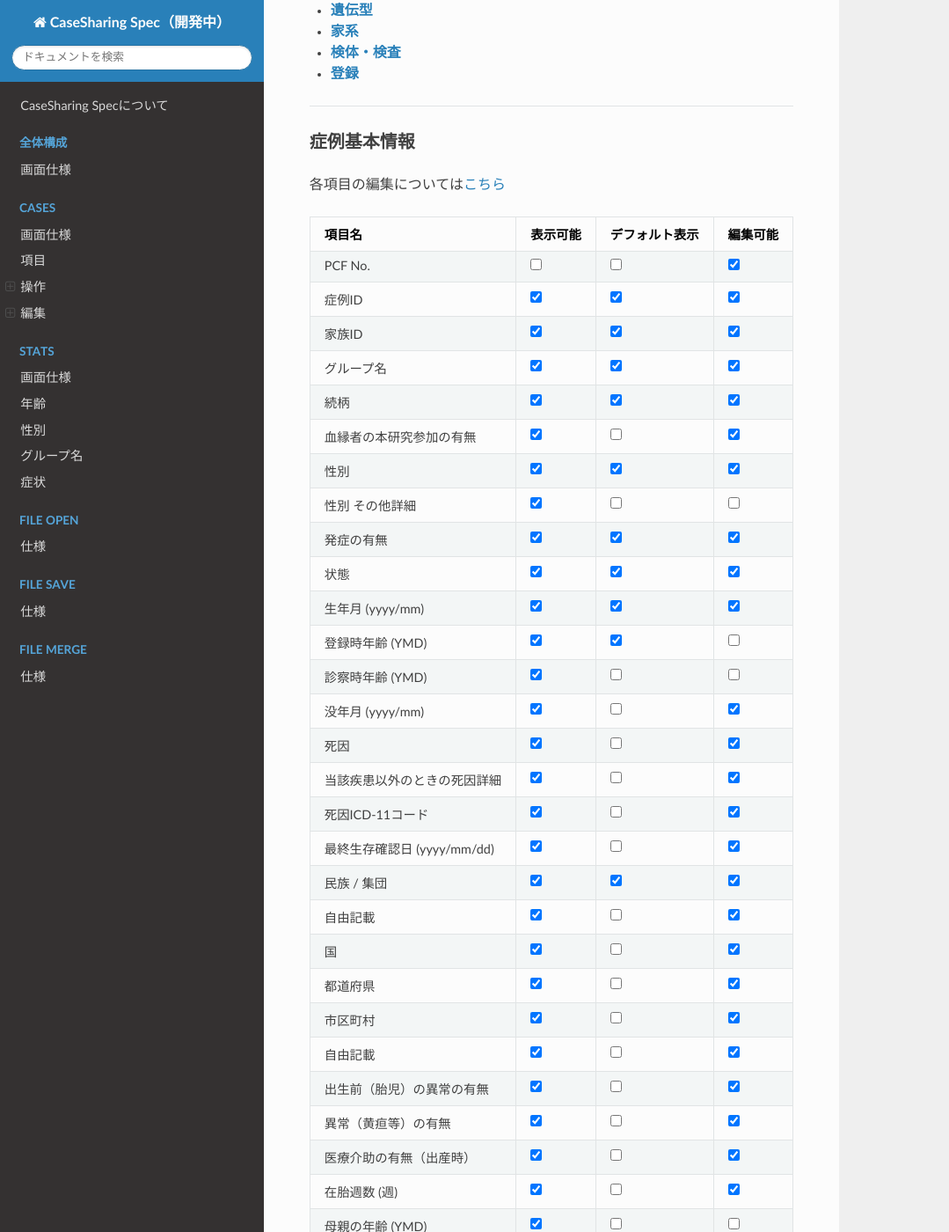
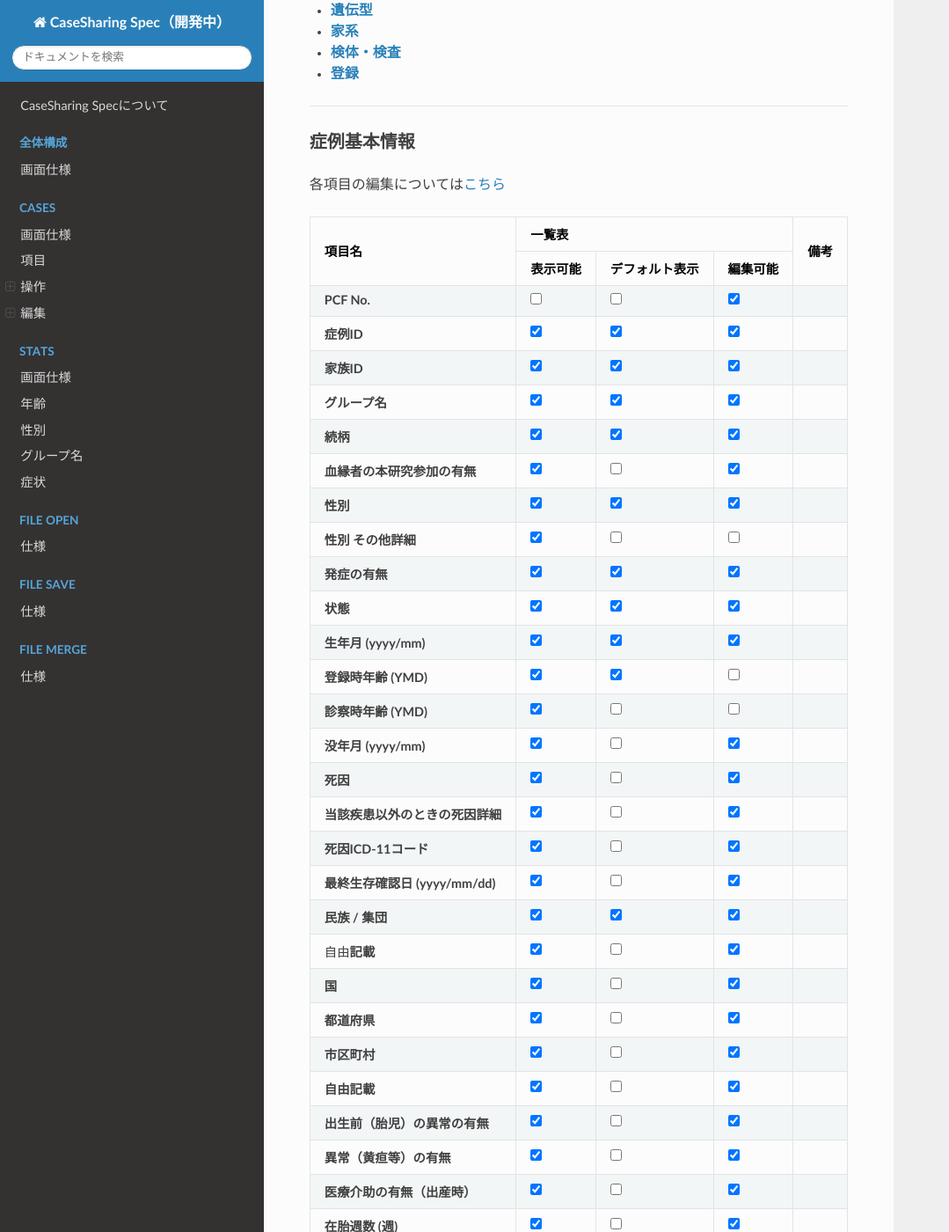
Before and after one commit to PubCaseFinder/pubcasefinder_spec, an MkDocs documentation site: the page built from docs/cases/items.md, in a window 1280 px wide and 1400 px high, scrolled down 347 px. Shown: the whole window at 88% size, without its empty margins (0-1079 px from the left). Built offline with MkDocs 1.6.1, drawn with Linux system fonts in a browser that asks for light colours; nearby versions of some CDN libraries.

Commit message:
markdownをtableに変更

```diff
--- a/docs/cases/items.md
+++ b/docs/cases/items.md
@@ -19,51 +19,323 @@ Casesでは下記の項目を扱うことができます。
 
 <!-- TODO: 編集モーダルとの違いを列追加 -->
 
-| 項目名 | 表示可能 | デフォルト表示 | 編集可能 |
-| ---- | ---- | ---- | ---- |
-| PCF No. | <input type="checkbox" class="readonly-input" /> | <input type="checkbox" class="readonly-input" /> | <input type="checkbox" class="readonly-input" checked /> |
-| 症例ID | <input type="checkbox" class="readonly-input" checked /> | <input type="checkbox" class="readonly-input" checked /> | <input type="checkbox" class="readonly-input" checked /> |
-| 家族ID | <input type="checkbox" class="readonly-input" checked /> | <input type="checkbox" class="readonly-input" checked /> | <input type="checkbox" class="readonly-input" checked /> |
-| グループ名 | <input type="checkbox" class="readonly-input" checked /> | <input type="checkbox" class="readonly-input" checked /> | <input type="checkbox" class="readonly-input" checked /> |
-| 続柄 | <input type="checkbox" class="readonly-input" checked /> | <input type="checkbox" class="readonly-input" checked /> | <input type="checkbox" class="readonly-input" checked /> |
-| 血縁者の本研究参加の有無 | <input type="checkbox" class="readonly-input" checked /> | <input type="checkbox" class="readonly-input" /> | <input type="checkbox" class="readonly-input" checked /> |
-| 性別 | <input type="checkbox" class="readonly-input" checked /> | <input type="checkbox" class="readonly-input" checked /> | <input type="checkbox" class="readonly-input" checked /> |
-| 性別 その他詳細 | <input type="checkbox" class="readonly-input" checked /> | <input type="checkbox" class="readonly-input" /> | <input type="checkbox" class="readonly-input" /> |
-| 発症の有無 | <input type="checkbox" class="readonly-input" checked /> | <input type="checkbox" class="readonly-input" checked /> | <input type="checkbox" class="readonly-input" checked /> |
-| 状態 | <input type="checkbox" class="readonly-input" checked /> | <input type="checkbox" class="readonly-input" checked /> | <input type="checkbox" class="readonly-input" checked /> |
-| 生年月 (yyyy/mm) | <input type="checkbox" class="readonly-input" checked /> | <input type="checkbox" class="readonly-input" checked /> | <input type="checkbox" class="readonly-input" checked /> |
-| 登録時年齢 (YMD) | <input type="checkbox" class="readonly-input" checked /> | <input type="checkbox" class="readonly-input" checked /> | <input type="checkbox" class="readonly-input" /> |
-| 診察時年齢 (YMD) | <input type="checkbox" class="readonly-input" checked /> | <input type="checkbox" class="readonly-input" /> | <input type="checkbox" class="readonly-input" /> |
-| 没年月 (yyyy/mm) | <input type="checkbox" class="readonly-input" checked /> | <input type="checkbox" class="readonly-input" /> | <input type="checkbox" class="readonly-input" checked /> |
-| 死因 | <input type="checkbox" class="readonly-input" checked /> | <input type="checkbox" class="readonly-input" /> | <input type="checkbox" class="readonly-input" checked /> |
-| 当該疾患以外のときの死因詳細 | <input type="checkbox" class="readonly-input" checked /> | <input type="checkbox" class="readonly-input" /> | <input type="checkbox" class="readonly-input" checked /> |
-| 死因ICD-11コード | <input type="checkbox" class="readonly-input" checked /> | <input type="checkbox" class="readonly-input" /> | <input type="checkbox" class="readonly-input" checked /> |
-| 最終生存確認日 (yyyy/mm/dd) | <input type="checkbox" class="readonly-input" checked /> | <input type="checkbox" class="readonly-input" /> | <input type="checkbox" class="readonly-input" checked /> |
-| 民族 / 集団 | <input type="checkbox" class="readonly-input" checked /> | <input type="checkbox" class="readonly-input" checked /> | <input type="checkbox" class="readonly-input" checked /> |
-| 自由記載 | <input type="checkbox" class="readonly-input" checked /> | <input type="checkbox" class="readonly-input" /> | <input type="checkbox" class="readonly-input" checked /> |
-| 国 | <input type="checkbox" class="readonly-input" checked /> | <input type="checkbox" class="readonly-input" /> | <input type="checkbox" class="readonly-input" checked /> |
-| 都道府県 | <input type="checkbox" class="readonly-input" checked /> | <input type="checkbox" class="readonly-input" /> | <input type="checkbox" class="readonly-input" checked /> |
-| 市区町村 | <input type="checkbox" class="readonly-input" checked /> | <input type="checkbox" class="readonly-input" /> | <input type="checkbox" class="readonly-input" checked /> |
-| 自由記載 | <input type="checkbox" class="readonly-input" checked /> | <input type="checkbox" class="readonly-input" /> | <input type="checkbox" class="readonly-input" checked /> |
-| 出生前（胎児）の異常の有無 | <input type="checkbox" class="readonly-input" checked /> | <input type="checkbox" class="readonly-input" /> | <input type="checkbox" class="readonly-input" checked /> |
-| 異常（黄疸等）の有無 | <input type="checkbox" class="readonly-input" checked /> | <input type="checkbox" class="readonly-input" /> | <input type="checkbox" class="readonly-input" checked /> |
-| 医療介助の有無（出産時） | <input type="checkbox" class="readonly-input" checked /> | <input type="checkbox" class="readonly-input" /> | <input type="checkbox" class="readonly-input" checked /> |
-| 在胎週数 (週) | <input type="checkbox" class="readonly-input" checked /> | <input type="checkbox" class="readonly-input" /> | <input type="checkbox" class="readonly-input" checked /> |
-| 母親の年齢 (YMD) | <input type="checkbox" class="readonly-input" checked /> | <input type="checkbox" class="readonly-input" /> | <input type="checkbox" class="readonly-input" /> |
-| 父親の年齢 (YMD) | <input type="checkbox" class="readonly-input" checked /> | <input type="checkbox" class="readonly-input" /> | <input type="checkbox" class="readonly-input" /> |
-| 生殖補助医療の有無 | <input type="checkbox" class="readonly-input" checked /> | <input type="checkbox" class="readonly-input" /> | <input type="checkbox" class="readonly-input" checked /> |
-| 生殖補助医療の種類 | <input type="checkbox" class="readonly-input" checked /> | <input type="checkbox" class="readonly-input" /> | <input type="checkbox" class="readonly-input" /> |
-| 調査実施日 (yyyy/mm/dd) | <input type="checkbox" class="readonly-input" checked /> | <input type="checkbox" class="readonly-input" /> | <input type="checkbox" class="readonly-input" checked /> |
-| 診察日 (yyyy/mm/dd) | <input type="checkbox" class="readonly-input" checked /> | <input type="checkbox" class="readonly-input" checked /> | <input type="checkbox" class="readonly-input" checked /> |
-| 施設名 | <input type="checkbox" class="readonly-input" checked /> | <input type="checkbox" class="readonly-input" /> | <input type="checkbox" class="readonly-input" checked /> |
-| 施設コード | <input type="checkbox" class="readonly-input" checked /> | <input type="checkbox" class="readonly-input" /> | <input type="checkbox" class="readonly-input" checked /> |
-| 担当医師名（姓） | <input type="checkbox" class="readonly-input" checked /> | <input type="checkbox" class="readonly-input" /> | <input type="checkbox" class="readonly-input" checked /> |
-| 担当医師名（名） | <input type="checkbox" class="readonly-input" checked /> | <input type="checkbox" class="readonly-input" /> | <input type="checkbox" class="readonly-input" checked /> |
-| 入力者名（姓） | <input type="checkbox" class="readonly-input" checked /> | <input type="checkbox" class="readonly-input" /> | <input type="checkbox" class="readonly-input" checked /> |
-| 入力者名（名） | <input type="checkbox" class="readonly-input" checked /> | <input type="checkbox" class="readonly-input" /> | <input type="checkbox" class="readonly-input" checked /> |
-| 備考 | <input type="checkbox" class="readonly-input" checked /> | <input type="checkbox" class="readonly-input" /> | <input type="checkbox" class="readonly-input" checked /> |
-| 作成日時 | <input type="checkbox" class="readonly-input" checked /> | <input type="checkbox" class="readonly-input" /> | <input type="checkbox" class="readonly-input" /> |
-| 更新日時 | <input type="checkbox" class="readonly-input" checked /> | <input type="checkbox" class="readonly-input" /> | <input type="checkbox" class="readonly-input" /> |
+<table>
+  <thead>
+    <tr>
+      <th rowspan="2" class="text-vertical-align-middle">項目名</th>
+      <th colspan="3">一覧表</th>
+      <th rowspan="2" class="text-vertical-align-middle">備考</th>
+    </tr>
+    <tr>
+      <th>表示可能</th>
+      <th>デフォルト表示</th>
+      <th>編集可能</th>
+    </tr>
+  </thead>
+  <tbody>
+    <tr>
+      <td><strong>PCF No.</strong></td>
+      <td><input type="checkbox" class="readonly-input" /></td>
+      <td><input type="checkbox" class="readonly-input" /></td>
+      <td><input type="checkbox" class="readonly-input" checked /></td>
+      <td></td>
+    </tr>
+    <tr>
+      <td><strong>症例ID</strong></td>
+      <td><input type="checkbox" class="readonly-input" checked /></td>
+      <td><input type="checkbox" class="readonly-input" checked /></td>
+      <td><input type="checkbox" class="readonly-input" checked /></td>
+      <td></td>
+    </tr>
+    <tr>
+      <td><strong>家族ID</strong></td>
+      <td><input type="checkbox" class="readonly-input" checked /></td>
+      <td><input type="checkbox" class="readonly-input" checked /></td>
+      <td><input type="checkbox" class="readonly-input" checked /></td>
+      <td></td>
+    </tr>
+    <tr>
+      <td><strong>グループ名</strong></td>
+      <td><input type="checkbox" class="readonly-input" checked /></td>
+      <td><input type="checkbox" class="readonly-input" checked /></td>
+      <td><input type="checkbox" class="readonly-input" checked /></td>
+      <td></td>
+    </tr>
+    <tr>
+      <td><strong>続柄</strong></td>
+      <td><input type="checkbox" class="readonly-input" checked /></td>
+      <td><input type="checkbox" class="readonly-input" checked /></td>
+      <td><input type="checkbox" class="readonly-input" checked /></td>
+      <td></td>
+    </tr>
+    <tr>
+      <td><strong>血縁者の本研究参加の有無</strong></td>
+      <td><input type="checkbox" class="readonly-input" checked /></td>
+      <td><input type="checkbox" class="readonly-input" /></td>
+      <td><input type="checkbox" class="readonly-input" checked /></td>
+      <td></td>
+    </tr>
+    <tr>
+      <td><strong>性別</strong></td>
+      <td><input type="checkbox" class="readonly-input" checked /></td>
+      <td><input type="checkbox" class="readonly-input" checked /></td>
+      <td><input type="checkbox" class="readonly-input" checked /></td>
+      <td></td>
+    </tr>
+    <tr>
+      <td><strong>性別 その他詳細</strong></td>
+      <td><input type="checkbox" class="readonly-input" checked /></td>
+      <td><input type="checkbox" class="readonly-input" /></td>
+      <td><input type="checkbox" class="readonly-input" /></td>
+      <td></td>
+    </tr>
+    <tr>
+      <td><strong>発症の有無</strong></td>
+      <td><input type="checkbox" class="readonly-input" checked /></td>
+      <td><input type="checkbox" class="readonly-input" checked /></td>
+      <td><input type="checkbox" class="readonly-input" checked /></td>
+      <td></td>
+    </tr>
+    <tr>
+      <td><strong>状態</strong></td>
+      <td><input type="checkbox" class="readonly-input" checked /></td>
+      <td><input type="checkbox" class="readonly-input" checked /></td>
+      <td><input type="checkbox" class="readonly-input" checked /></td>
+      <td></td>
+    </tr>
+    <tr>
+      <td><strong>生年月 (yyyy/mm)</strong></td>
+      <td><input type="checkbox" class="readonly-input" checked /></td>
+      <td><input type="checkbox" class="readonly-input" checked /></td>
+      <td><input type="checkbox" class="readonly-input" checked /></td>
+      <td></td>
+    </tr>
+    <tr>
+      <td><strong>登録時年齢 (YMD)</strong></td>
+      <td><input type="checkbox" class="readonly-input" checked /></td>
+      <td><input type="checkbox" class="readonly-input" checked /></td>
+      <td><input type="checkbox" class="readonly-input" /></td>
+      <td></td>
+    </tr>
+    <tr>
+      <td><strong>診察時年齢 (YMD)</strong></td>
+      <td><input type="checkbox" class="readonly-input" checked /></td>
+      <td><input type="checkbox" class="readonly-input" /></td>
+      <td><input type="checkbox" class="readonly-input" /></td>
+      <td></td>
+    </tr>
+    <tr>
+      <td><strong>没年月 (yyyy/mm)</strong></td>
+      <td><input type="checkbox" class="readonly-input" checked /></td>
+      <td><input type="checkbox" class="readonly-input" /></td>
+      <td><input type="checkbox" class="readonly-input" checked /></td>
+      <td></td>
+    </tr>
+    <tr>
+      <td><strong>死因</strong></td>
+      <td><input type="checkbox" class="readonly-input" checked /></td>
+      <td><input type="checkbox" class="readonly-input" /></td>
+      <td><input type="checkbox" class="readonly-input" checked /></td>
+      <td></td>
+    </tr>
+    <tr>
+      <td><strong>当該疾患以外のときの死因詳細</strong></td>
+      <td><input type="checkbox" class="readonly-input" checked /></td>
+      <td><input type="checkbox" class="readonly-input" /></td>
+      <td><input type="checkbox" class="readonly-input" checked /></td>
+      <td></td>
+    </tr>
+    <tr>
+      <td><strong>死因ICD-11コード</strong></td>
+      <td><input type="checkbox" class="readonly-input" checked /></td>
+      <td><input type="checkbox" class="readonly-input" /></td>
+      <td><input type="checkbox" class="readonly-input" checked /></td>
+      <td></td>
+    </tr>
+    <tr>
+      <td><strong>最終生存確認日 (yyyy/mm/dd)</strong></td>
+      <td><input type="checkbox" class="readonly-input" checked /></td>
+      <td><input type="checkbox" class="readonly-input" /></td>
+      <td><input type="checkbox" class="readonly-input" checked /></td>
+      <td></td>
+    </tr>
+    <tr>
+      <td><strong>民族 / 集団</strong></td>
+      <td><input type="checkbox" class="readonly-input" checked /></td>
+      <td><input type="checkbox" class="readonly-input" checked /></td>
+      <td><input type="checkbox" class="readonly-input" checked /></td>
+      <td></td>
+    </tr>
+    <tr>
+    <td>自由<strong>記載</strong></td>
+    <td><input type="checkbox" class="readonly-input" checked /></td>
+    <td><input type="checkbox" class="readonly-input" /></td>
+    <td><input type="checkbox" class="readonly-input" checked /></td>
+      <td></td>
+    </tr>
+    <tr>
+      <td><strong>国</strong></td>
+      <td><input type="checkbox" class="readonly-input" checked /></td>
+      <td><input type="checkbox" class="readonly-input" /></td>
+      <td><input type="checkbox" class="readonly-input" checked /></td>
+      <td></td>
+    </tr>
+    <tr>
+      <td><strong>都道府県</strong></td>
+      <td><input type="checkbox" class="readonly-input" checked /></td>
+      <td><input type="checkbox" class="readonly-input" /></td>
+      <td><input type="checkbox" class="readonly-input" checked /></td>
+      <td></td>
+    </tr>
+    <tr>
+      <td><strong>市区町村</strong></td>
+      <td><input type="checkbox" class="readonly-input" checked /></td>
+      <td><input type="checkbox" class="readonly-input" /></td>
+      <td><input type="checkbox" class="readonly-input" checked /></td>
+      <td></td>
+    </tr>
+    <tr>
+      <td><strong>自由記載</strong></td>
+      <td><input type="checkbox" class="readonly-input" checked /></td>
+      <td><input type="checkbox" class="readonly-input" /></td>
+      <td><input type="checkbox" class="readonly-input" checked /></td>
+      <td></td>
+    </tr>
+    <tr>
+      <td><strong>出生前（胎児）の異常の有無</strong></td>
+      <td><input type="checkbox" class="readonly-input" checked /></td>
+      <td><input type="checkbox" class="readonly-input" /></td>
+      <td><input type="checkbox" class="readonly-input" checked /></td>
+      <td></td>
+    </tr>
+    <tr>
+      <td><strong>異常（黄疸等）の有無</strong></td>
+      <td><input type="checkbox" class="readonly-input" checked /></td>
+      <td><input type="checkbox" class="readonly-input" /></td>
+      <td><input type="checkbox" class="readonly-input" checked /></td>
+      <td></td>
+    </tr>
+    <tr>
+      <td><strong>医療介助の有無（出産時）</strong></td>
+      <td><input type="checkbox" class="readonly-input" checked /></td>
+      <td><input type="checkbox" class="readonly-input" /></td>
+      <td><input type="checkbox" class="readonly-input" checked /></td>
+      <td></td>
+    </tr>
+    <tr>
+      <td><strong>在胎週数 (週)</strong></td>
+      <td><input type="checkbox" class="readonly-input" checked /></td>
+      <td><input type="checkbox" class="readonly-input" /></td>
+      <td><input type="checkbox" class="readonly-input" checked /></td>
+      <td></td>
+    </tr>
+    <tr>
+      <td><strong>母親の年齢 (YMD)</strong></td>
+      <td><input type="checkbox" class="readonly-input" checked /></td>
+      <td><input type="checkbox" class="readonly-input" /></td>
+      <td><input type="checkbox" class="readonly-input" /></td>
+      <td></td>
+    </tr>
+    <tr>
+      <td><strong>父親の年齢 (YMD)</strong></td>
+      <td><input type="checkbox" class="readonly-input" checked /></td>
+      <td><input type="checkbox" class="readonly-input" /></td>
+      <td><input type="checkbox" class="readonly-input" /></td>
+      <td></td>
+    </tr>
+    <tr>
+      <td><strong>生殖補助医療の有無</strong></td>
+      <td><input type="checkbox" class="readonly-input" checked /></td>
+      <td><input type="checkbox" class="readonly-input" /></td>
+      <td><input type="checkbox" class="readonly-input" checked /></td>
+      <td></td>
+    </tr>
+    <tr>
+      <td><strong>生殖補助医療の種類</strong></td>
+      <td><input type="checkbox" class="readonly-input" checked /></td>
+      <td><input type="checkbox" class="readonly-input" /></td>
+      <td><input type="checkbox" class="readonly-input" /></td>
+      <td></td>
+    </tr>
+    <tr>
+      <td><strong>調査実施日 (yyyy/mm/dd)</strong></td>
+      <td><input type="checkbox" class="readonly-input" checked /></td>
+      <td><input type="checkbox" class="readonly-input" /></td>
+      <td><input type="checkbox" class="readonly-input" checked /></td>
+      <td></td>
+    </tr>
+    <tr>
+      <td><strong>診察日 (yyyy/mm/dd)</strong></td>
+      <td><input type="checkbox" class="readonly-input" checked /></td>
+      <td><input type="checkbox" class="readonly-input" checked /></td>
+      <td><input type="checkbox" class="readonly-input" checked /></td>
+      <td></td>
+    </tr>
+    <tr>
+      <td><strong>施設名</strong></td>
+      <td><input type="checkbox" class="readonly-input" checked /></td>
+      <td><input type="checkbox" class="readonly-input" /></td>
+      <td><input type="checkbox" class="readonly-input" checked /></td>
+      <td></td>
+    </tr>
+    <tr>
+      <td><strong>施設コード</strong></td>
+      <td><input type="checkbox" class="readonly-input" checked /></td>
+      <td><input type="checkbox" class="readonly-input" /></td>
+      <td><input type="checkbox" class="readonly-input" checked /></td>
+      <td></td>
+    </tr>
+    <tr>
+      <td><strong>担当医師名（姓）</strong></td>
+      <td><input type="checkbox" class="readonly-input" checked /></td>
+      <td><input type="checkbox" class="readonly-input" /></td>
+      <td><input type="checkbox" class="readonly-input" checked /></td>
+      <td></td>
+    </tr>
+    <tr>
+      <td><strong>担当医師名（名）</strong></td>
+      <td><input type="checkbox" class="readonly-input" checked /></td>
+      <td><input type="checkbox" class="readonly-input" /></td>
+      <td><input type="checkbox" class="readonly-input" checked /></td>
+      <td></td>
+    </tr>
+    <tr>
+      <td><strong>入力者名（姓）</strong></td>
+      <td><input type="checkbox" class="readonly-input" checked /></td>
+      <td><input type="checkbox" class="readonly-input" /></td>
+      <td><input type="checkbox" class="readonly-input" checked /></td>
+      <td></td>
+    </tr>
+    <tr>
+      <td><strong>入力者名（名）</strong></td>
+      <td><input type="checkbox" class="readonly-input" checked /></td>
+      <td><input type="checkbox" class="readonly-input" /></td>
+      <td><input type="checkbox" class="readonly-input" checked /></td>
+      <td></td>
+    </tr>
+    <tr>
+      <td><strong>備考</strong></td>
+      <td><input type="checkbox" class="readonly-input" checked /></td>
+      <td><input type="checkbox" class="readonly-input" /></td>
+      <td><input type="checkbox" class="readonly-input" checked /></td>
+      <td></td>
+    </tr>
+    <tr>
+      <td><strong>作成日時</strong></td>
+      <td><input type="checkbox" class="readonly-input" checked /></td>
+      <td><input type="checkbox" class="readonly-input" /></td>
+      <td><input type="checkbox" class="readonly-input" /></td>
+      <td></td>
+    </tr>
+    <tr>
+      <td><strong>更新日時</strong></td>
+      <td><input type="checkbox" class="readonly-input" checked /></td>
+      <td><input type="checkbox" class="readonly-input" /></td>
+      <td><input type="checkbox" class="readonly-input" /></td>
+      <td></td>
+    </tr>
+  </tbody>
+</table>
 
 ### 診療 {: #medical}
 
```
